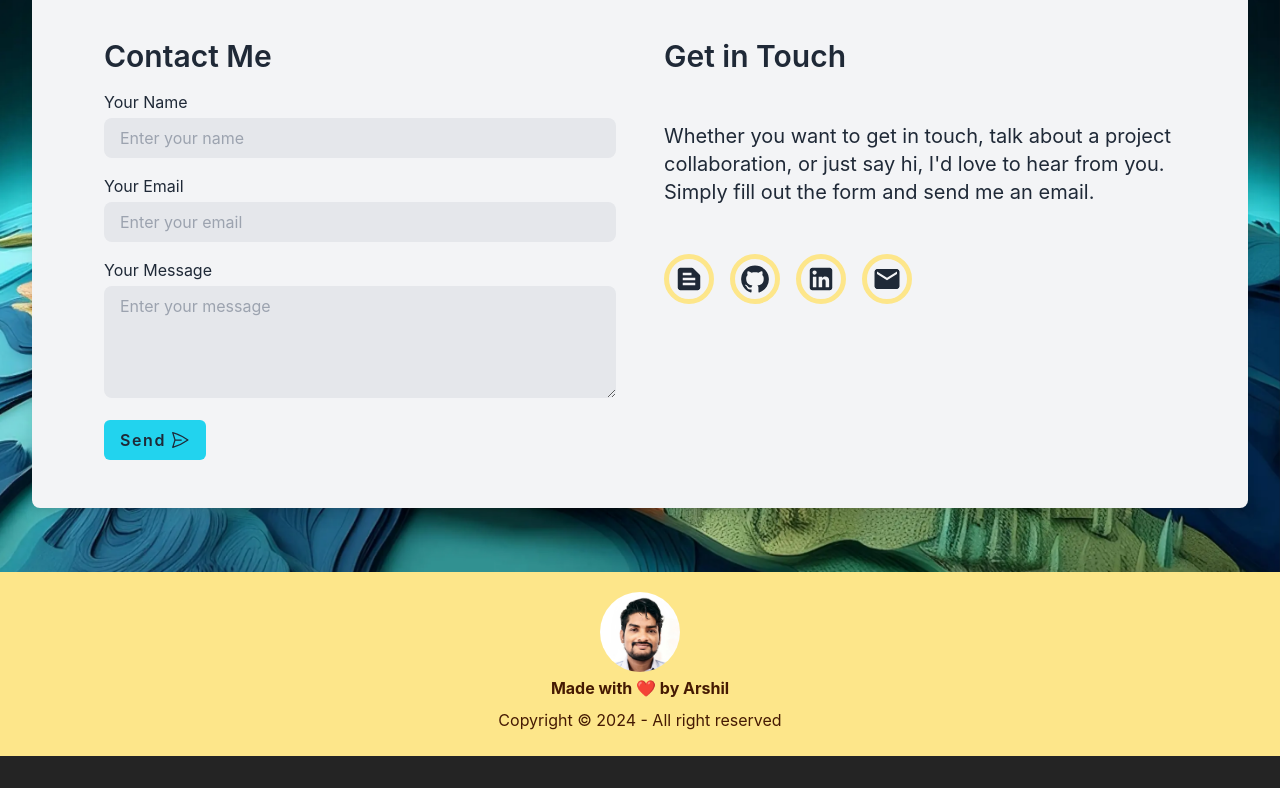
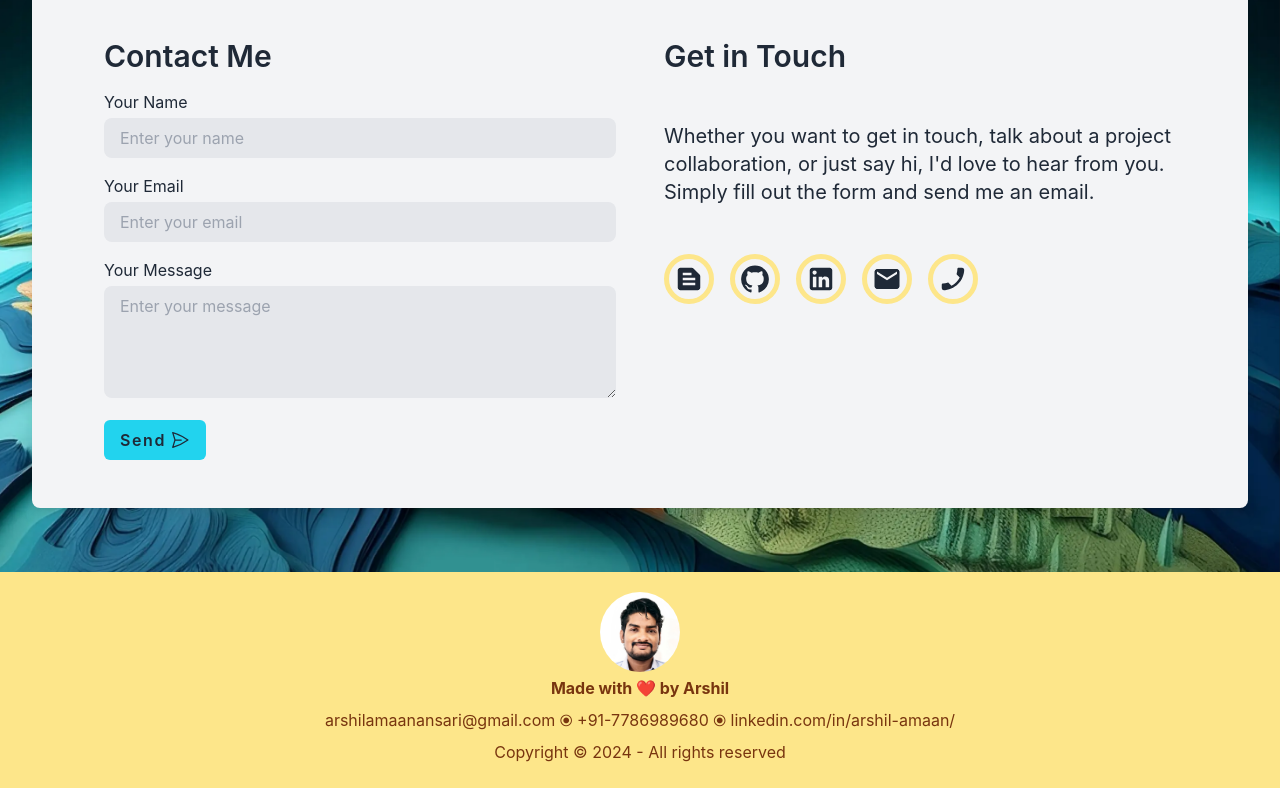
Before and after one commit to arshil-amaan/abcd, a React (Vite) app: page / in a window 1280 px wide. Shown: the part 2790-3578 px from the top of the page. Before the commit the page ends 3546 px from the top, so only its background shows below. Built offline with nearby package versions, Linux system fonts and the light colour scheme; no server answers.

Commit message:
update contact

```diff
--- a/src/App.jsx
+++ b/src/App.jsx
@@ -24,10 +24,9 @@ function App() {
             'Content-Type': 'application/json'
           }
         });
-
-        console.log('Fetched data:', response.data);
+        if (response.data && response.data.F2) {
           const newVisitorCount = parseInt(response.data.F2) + 1;
-        const updateResponse = await axios.patch(`${url}/id/0`, {
+          await axios.patch(`${url}/id/0`, {
             data: {
               'visitor_count': newVisitorCount
             }
@@ -37,7 +36,9 @@ function App() {
               'Content-Type': 'application/json'
             }
           });
-        console.log('Updated data:', updateResponse.data);
+        } else {
+          console.error('Error receiving visitor count');
+        }
       } catch (error) {
         console.error('Error:', error);
       }
--- a/src/Components/About/About.jsx
+++ b/src/Components/About/About.jsx
@@ -11,7 +11,7 @@ const About = () => {
                 <div className='bg-cyan-400 md:w-2/3 p-12 md:bg-custom-gradient'>
                     <h2 className='text-5xl md:text-7xl font-semibold md:ml-6'>Welcome<Bounce style={{animationIterationCount: 'infinite'}} className='inline-block'>.</Bounce><Bounce style={{animationIterationCount: 'infinite', animationDelay: '166ms'}} className='inline-block'>.</Bounce><Bounce style={{animationIterationCount: 'infinite', animationDelay: '333ms'}} className='inline-block'>.</Bounce></h2>
 
-                    <div className='leading-7 text-center md:text-left md:leading-9 text-sm md:text-2xl mt-10 mb-10 md:mb-20 md:font-semibold md:border-l-4 md:border-amber-200 md:pl-6 rounded-xl'>Hi, I'm <AttentionSeeker className='inline-block font-bold text-2xl md:text-5xl md:text-amber-400'>Arshil Amaan Ansari</AttentionSeeker>, a Full Stack Developer based in Lucknow, India. I've crafted and engineered robust solutions across a spectrum of applications, from dynamic eCommerce platforms to scalable enterprise systems. I'm passionate about delivering end-to-end solutions, ensuring every layer—from pixel-perfect interfaces to seamless backend integration—works in harmony to create intuitive, high-performance user experiences.</div>
+                    <div className='leading-7 text-justify md:text-left md:leading-9 text-sm md:text-2xl mt-10 mb-10 md:mb-20 md:font-semibold md:border-l-4 md:border-amber-200 md:pl-6 rounded-xl'>Hi, I'm <AttentionSeeker className='inline-block font-bold text-2xl md:text-5xl md:text-amber-400'>Arshil Amaan Ansari</AttentionSeeker>, a Full Stack Developer based in Lucknow, India. I've crafted and engineered robust solutions across a spectrum of applications, from dynamic eCommerce platforms to scalable enterprise systems. I'm passionate about delivering end-to-end solutions, ensuring every layer—from pixel-perfect interfaces to seamless backend integration—works in harmony to create intuitive, high-performance user experiences.</div>
                     <div className='text-center md:text-left md:ml-6' >
                     <Button />
                     </div>
--- a/src/Components/Contact/Contact.jsx
+++ b/src/Components/Contact/Contact.jsx
@@ -3,6 +3,7 @@ import GitHub from '@mui/icons-material/GitHub';
 import LinkedIn from '@mui/icons-material/LinkedIn';
 import Email from '@mui/icons-material/Email';
 // import WhatsApp from '@mui/icons-material/WhatsApp';
+import Phone from '@mui/icons-material/PhoneEnabled';
 import React, { useEffect, useState } from 'react';
 import { Parallax } from 'react-parallax';
 import imageOverlay from '../../assets/earth.webp';
@@ -155,6 +156,13 @@ const Contact = () => {
                active:translate-x-1 active:translate-y-1 active:shadow-none">
                                 <Email className='rounded-full' style={{ fill: "rgb(31 41 55)", fontSize: "50px", padding: "5px", border: "5px #fde68a solid" }} />
                             </a>
+                            <a href="tel:+91-7786989680"
+                                className="rounded-full cursor-pointer md:w-fit w-1/4
+               transition-transform duration-300
+               hover:shadow-[4px_4px_7px_#cab76e] hover:gap-2 hover:-translate-x-1 hover:-translate-y-1
+               active:translate-x-1 active:translate-y-1 active:shadow-none">
+                                <Phone className='rounded-full' style={{ fill: "rgb(31 41 55)", fontSize: "50px", padding: "5px", border: "5px #fde68a solid" }} />
+                            </a>
                             {/*<a href="https://wa.me/917786989680" target='_blank' rel="noopener noreferrer" className="rounded-full cursor-pointer md:w-fit w-1/4
                transition-transform duration-300
                hover:shadow-[4px_4px_7px_#cab76e] hover:gap-2 hover:-translate-x-1 hover:-translate-y-1
--- a/src/Components/Footer/Footer.jsx
+++ b/src/Components/Footer/Footer.jsx
@@ -3,10 +3,11 @@ import footerPic from '../../assets/footer-pic.webp'
 
 const Footer = () => {
   return (
-    <footer className="footer-section flex items-center justify-center flex-col text-center footer-center p-5 bg-amber-200 text-amber-950">
+    <footer className="footer-section flex items-center justify-center flex-col text-center footer-center p-5 bg-amber-200 text-amber-900">
       <img src={footerPic} alt="footerPic" width={"80px"} className='rounded-full ' />
       <p className="font-bold leading-loose">Made with ❤️ by Arshil</p>
-      <p className=' leading-loose'>Copyright © {new Date().getFullYear()} - All right reserved</p>
+      <p className="leading-loose flex flex-col md:inline"><a href="mailto:arshilamaanansari@gmail.com" target='_blank' className='hover:text-amber-950'>arshilamaanansari@gmail.com</a> <span className='hidden md:inline-block'>⦿</span> <a href="tel:+91-7786989680" className='hover:text-amber-950'>+91-7786989680</a> <span className='hidden md:inline-block'>⦿</span> <a href="https://www.linkedin.com/in/arshil-amaan/" target='_blank' className='hover:text-amber-950'>linkedin.com/in/arshil-amaan/</a></p>
+      <p className=' leading-loose'>Copyright © {new Date().getFullYear()} - All rights reserved</p>
     </footer>
   )
 }
```
Lines whose indentation alone changed are shown as unchanged.
